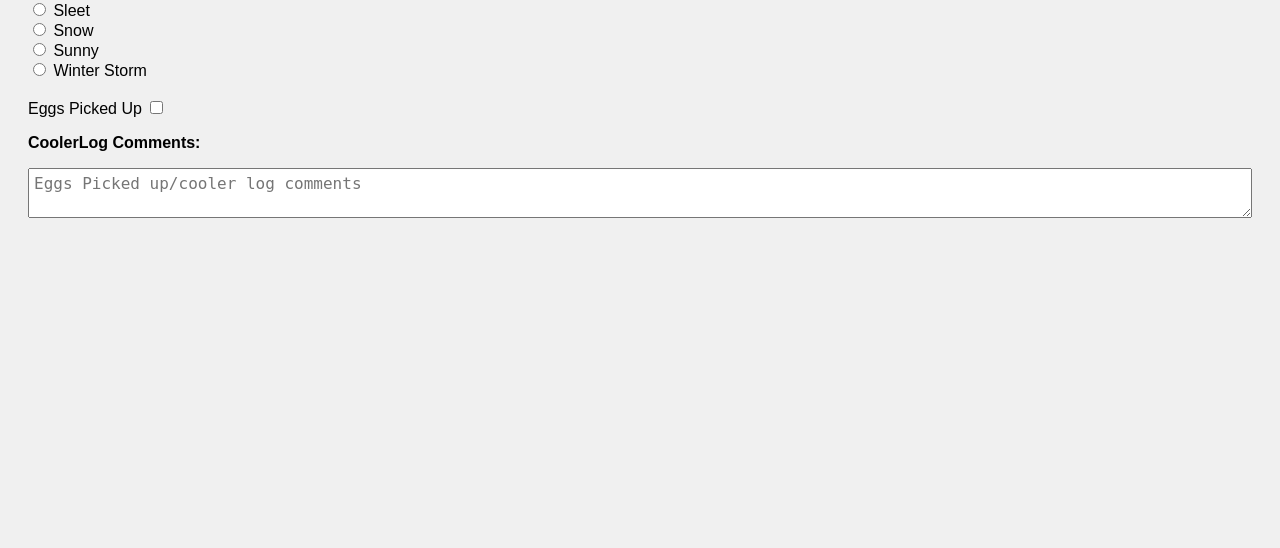
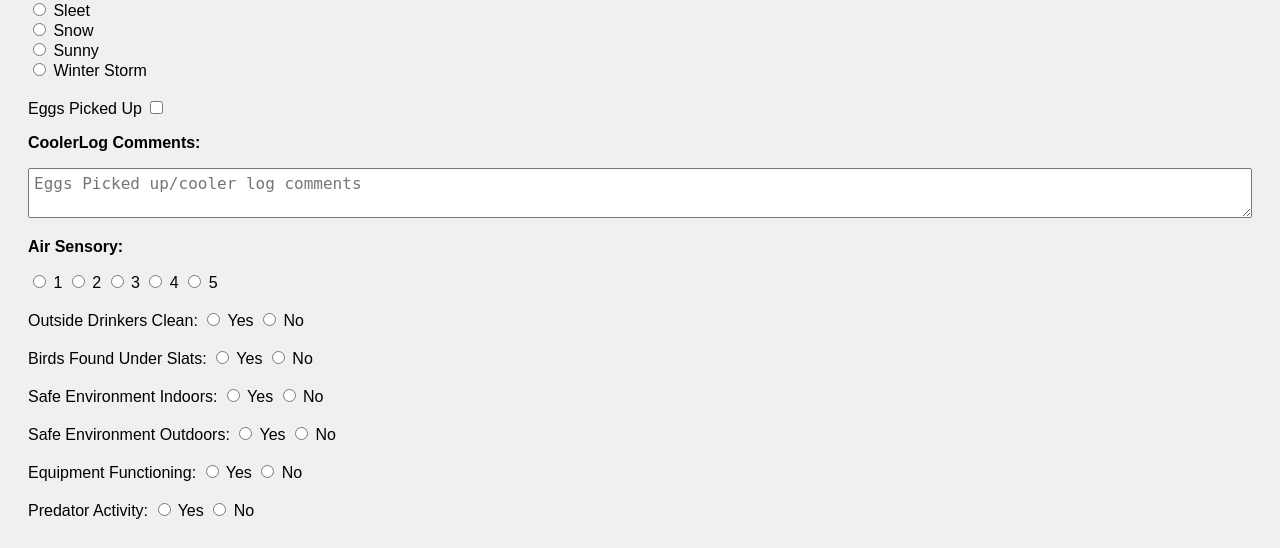
Before and after one commit to Davidwedel/New_Data_Logger, a Python web app: template templates/index.html in a window 1280 px wide. Shown: the part 1305-1853 px from the top of the page. Before the commit the page ends 1523 px from the top, so only its background shows below. Run offline with Jinja, Linux system fonts and the light colour scheme; the template is opened without the code that fills it, so the values that code supplies are empty.

Commit message:
air and environment

```diff
--- a/templates/index.html
+++ b/templates/index.html
@@ -218,6 +218,50 @@
   <p><strong>CoolerLog Comments:</strong></p>
   <textarea id="coolerlogcomments" rows="2" placeholder="Eggs Picked up/cooler log comments"></textarea>
 
+
+<p><strong>Air Sensory:</strong></p>
+<label><input type="radio" name="airSensory" value="1"> 1</label>
+<label><input type="radio" name="airSensory" value="2"> 2</label>
+<label><input type="radio" name="airSensory" value="3"> 3</label>
+<label><input type="radio" name="airSensory" value="4"> 4</label>
+<label><input type="radio" name="airSensory" value="5"> 5</label>
+<br>
+
+<br>
+<label>Outside Drinkers Clean:</label>
+<label><input type="radio" name="drinkersClean" value="Yes"> Yes</label>
+<label><input type="radio" name="drinkersClean" value="No"> No</label>
+<br>
+<br>
+
+<label>Birds Found Under Slats:</label>
+<label><input type="radio" name="birdsUnderSlats" value="Yes"> Yes</label>
+<label><input type="radio" name="birdsUnderSlats" value="No"> No</label>
+<br>
+<br>
+
+<label>Safe Environment Indoors:</label>
+<label><input type="radio" name="safeIndoors" value="Yes"> Yes</label>
+<label><input type="radio" name="safeIndoors" value="No"> No</label>
+<br>
+<br>
+
+<label>Safe Environment Outdoors:</label>
+<label><input type="radio" name="safeOutdoors" value="Yes"> Yes</label>
+<label><input type="radio" name="safeOutdoors" value="No"> No</label>
+<br>
+<br>
+
+<label>Equipment Functioning:</label>
+<label><input type="radio" name="equipmentFunctioning" value="Yes"> Yes</label>
+<label><input type="radio" name="equipmentFunctioning" value="No"> No</label>
+<br>
+<br>
+
+<label>Predator Activity:</label>
+<label><input type="radio" name="predatorActivity" value="Yes"> Yes</label>
+<label><input type="radio" name="predatorActivity" value="No"> No</label>
+
 </div>
 
 <!-- Pallet Entry Tab -->
```
